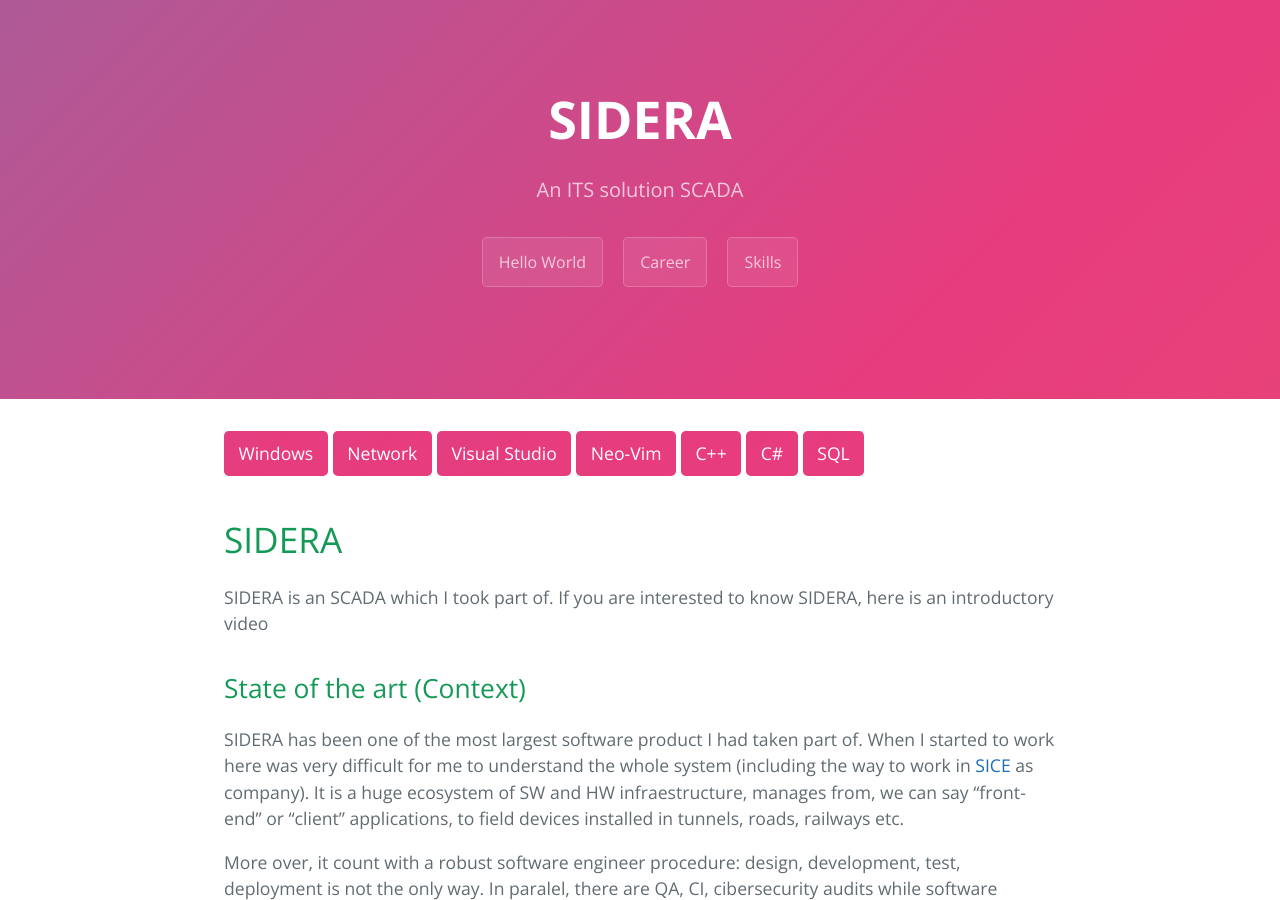
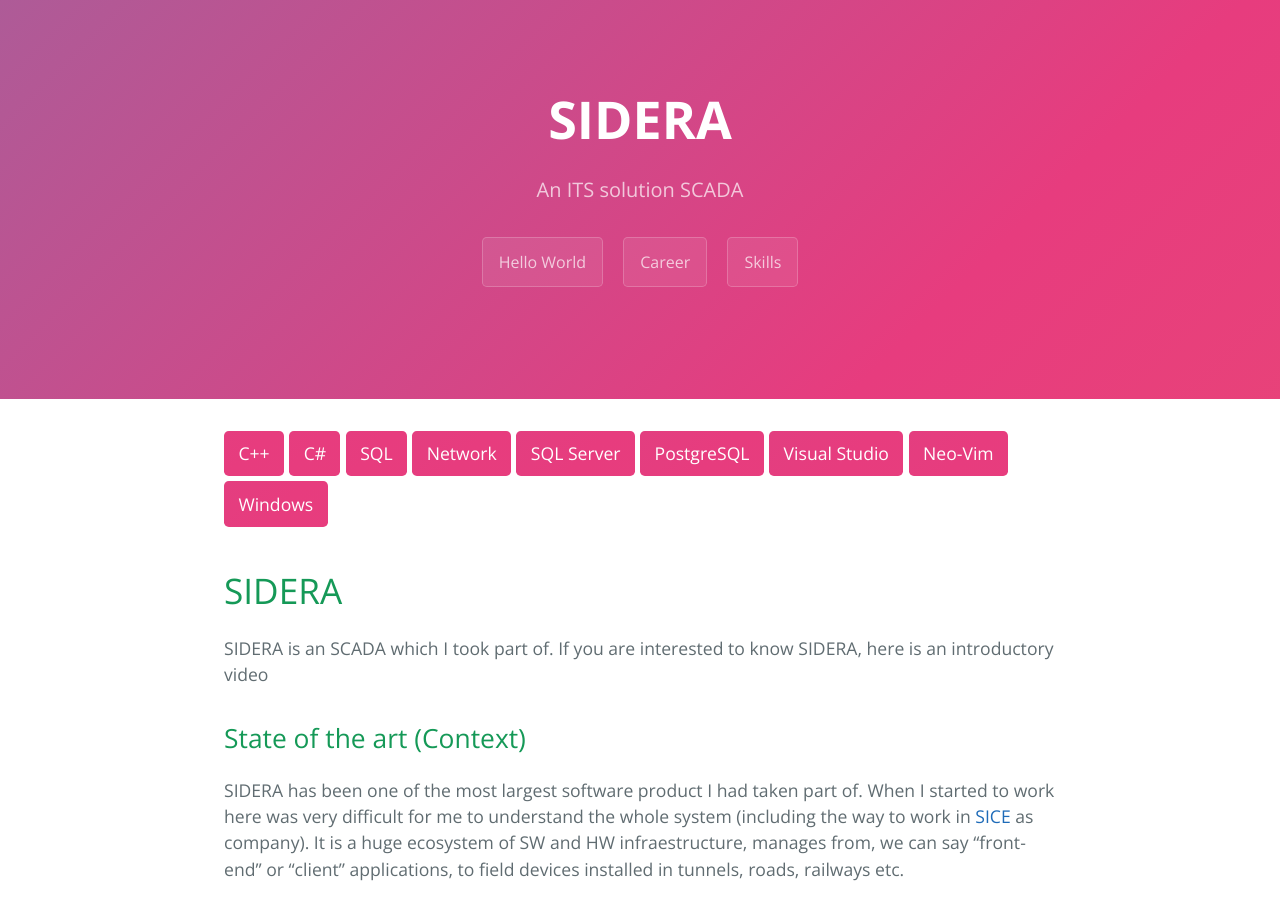
Before and after one commit to Carlosmape/carlosmape.github.io, a Jekyll site: the page built from _posts/2022-01-01-sidera.md, in a window 1280 px wide and 900 px high. Built offline with Jekyll 4.4.1, drawn with Linux system fonts in a browser that asks for light colours.

Commit message:
Now skill bubbles renders using site.data defined in the plugin instead of manually write each hard-skill

```diff
--- /dev/null
+++ b/_includes/skill-bubble.html
@@ -0,0 +1 @@
+<a class="skill-card backgrounded" href="/hard-skills">{{ s }}</a>
--- a/_includes/skills.html
+++ b/_includes/skills.html
@@ -1,12 +1,6 @@
-{% for os in page.os %}
-<a class="skill-card backgrounded" href="/hard-skills">{{ os }}</a>
+{% for hardskills in site.data %}
+{% assign skill = hardskills[0] %}
+{% for s in page[skill] %}
+{% include skill-bubble.html %}
 {% endfor %}
-{% for tech in page.technologies %}
-<a class="skill-card backgrounded" href="/hard-skills">{{ tech }}</a>
 {% endfor %}
-{% for ide in page.ides %}
-<a class="skill-card backgrounded" href="/hard-skills">{{ ide }}</a>
-{% endfor %}
-{% for lang in page.languages %}
-<a class="skill-card backgrounded" href="/hard-skills">{{ lang }}</a>
-{% endfor %}
```
